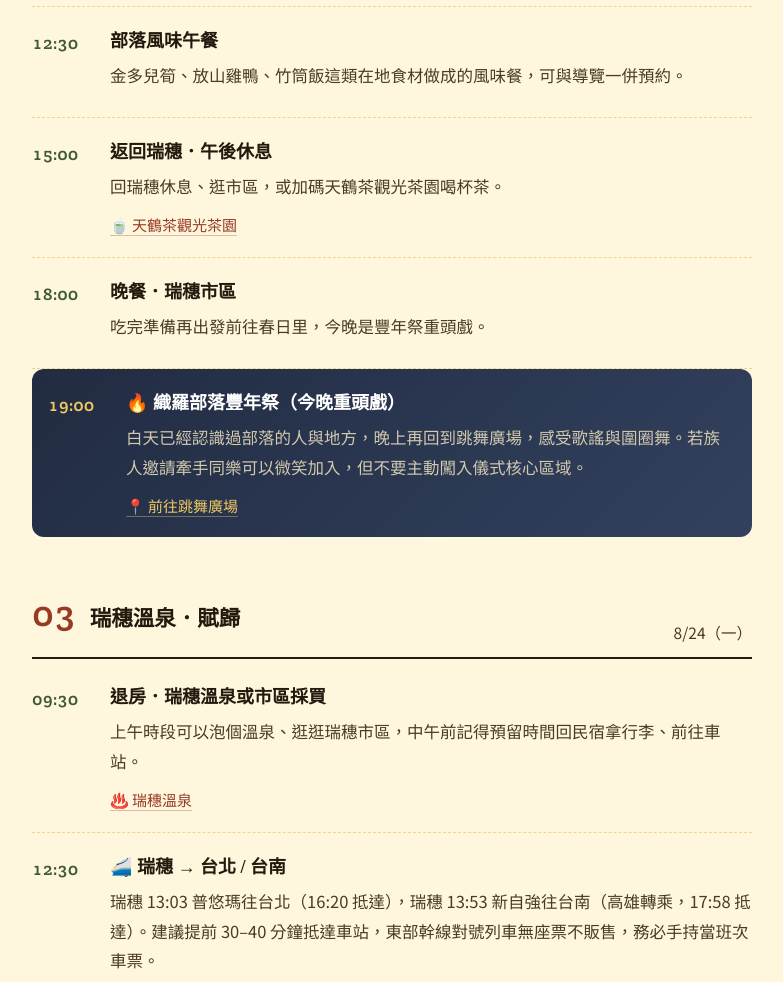
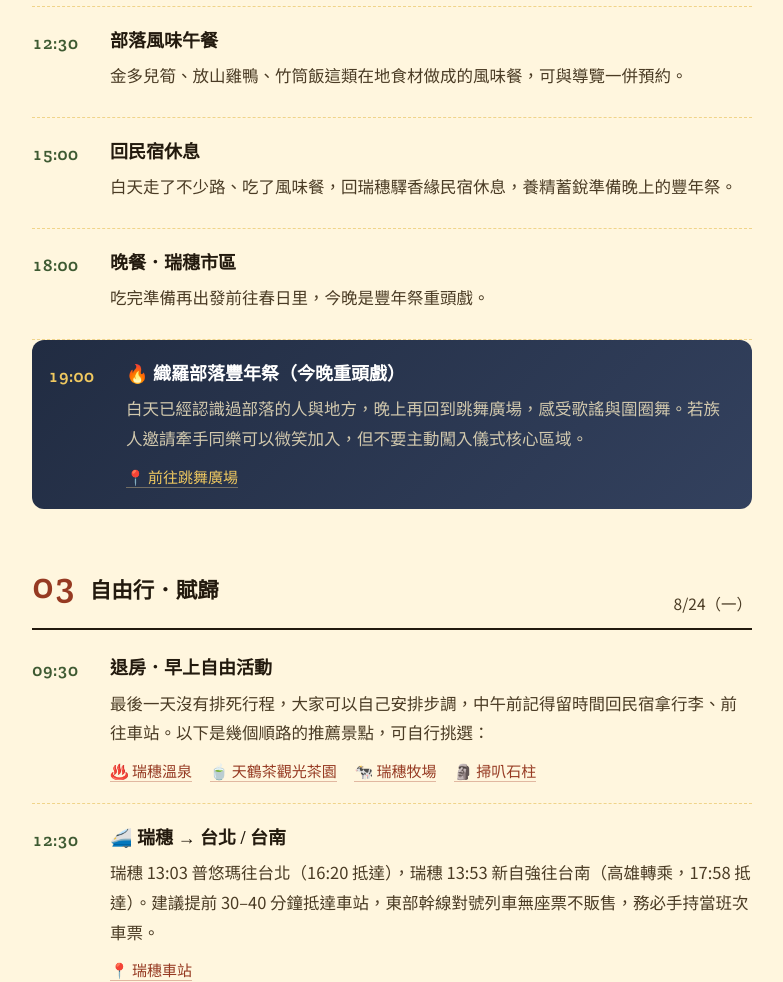
Before and after one commit to wonchenchang-AIhub/yuli-ceroh-trip, a plain HTML site: page index.html in a window 1280 px wide. Shown: the part 3200-4182 px from the top of the page, without its empty margins (248-1031 px from the left). Drawn offline with nearby package versions, Linux system fonts and the light colour scheme.

Commit message:
Update index.html

```diff
--- a/index.html
+++ b/index.html
@@ -5,7 +5,7 @@
 <meta name="viewport" content="width=device-width, initial-scale=1.0, maximum-scale=5.0">
 <meta name="color-scheme" content="light only">
 <meta name="supported-color-schemes" content="light">
-<title>瑞穗住．織羅部落豐年祭之旅｜2026.08.22–08.24</title>
+<title>瑞穗．織羅部落豐年祭之旅｜2026.08.22–08.24</title>
 <link rel="preconnect" href="https://fonts.googleapis.com">
 <link href="https://fonts.googleapis.com/css2?family=Noto+Serif+TC:wght@500;700;900&family=Noto+Sans+TC:wght@400;500;700&family=Zilla+Slab:wght@500;600&display=swap" rel="stylesheet">
 <style>
@@ -325,9 +325,8 @@
     <div class="item">
       <div class="time num">15:00</div>
       <div>
-        <h3>返回瑞穗．午後休息</h3>
-        <p>回瑞穗休息、逛市區，或加碼天鶴茶觀光茶園喝杯茶。</p>
-        <div class="links"><a href="https://www.google.com/maps/search/?api=1&query=瑞穗天鶴茶觀光茶園" target="_blank">🍵 天鶴茶觀光茶園</a></div>
+        <h3>回民宿休息</h3>
+        <p>白天走了不少路、吃了風味餐，回瑞穗驛香緣民宿休息，養精蓄銳準備晚上的豐年祭。</p>
       </div>
     </div>
 
@@ -351,14 +350,19 @@
 
   <!-- DAY 3 -->
   <section id="day3" class="day">
-    <div class="day-head"><span class="d num">03</span><h2>瑞穗溫泉．賦歸</h2><span class="wk">8/24（一）</span></div>
+    <div class="day-head"><span class="d num">03</span><h2>自由行．賦歸</h2><span class="wk">8/24（一）</span></div>
 
     <div class="item">
       <div class="time num">09:30</div>
       <div>
-        <h3>退房．瑞穗溫泉或市區採買</h3>
-        <p>上午時段可以泡個溫泉、逛逛瑞穗市區，中午前記得預留時間回民宿拿行李、前往車站。</p>
-        <div class="links"><a href="https://www.google.com/maps/search/?api=1&query=瑞穗溫泉" target="_blank">♨️ 瑞穗溫泉</a></div>
+        <h3>退房．早上自由活動</h3>
+        <p>最後一天沒有排死行程，大家可以自己安排步調，中午前記得留時間回民宿拿行李、前往車站。以下是幾個順路的推薦景點，可自行挑選：</p>
+        <div class="links">
+          <a href="https://www.google.com/maps/search/?api=1&query=瑞穗溫泉" target="_blank">♨️ 瑞穗溫泉</a>
+          <a href="https://www.google.com/maps/search/?api=1&query=瑞穗天鶴茶觀光茶園" target="_blank">🍵 天鶴茶觀光茶園</a>
+          <a href="https://www.google.com/maps/search/?api=1&query=瑞穗牧場" target="_blank">🐄 瑞穗牧場</a>
+          <a href="https://www.google.com/maps/search/?api=1&query=掃叭石柱" target="_blank">🗿 掃叭石柱</a>
+        </div>
       </div>
     </div>
 
```
